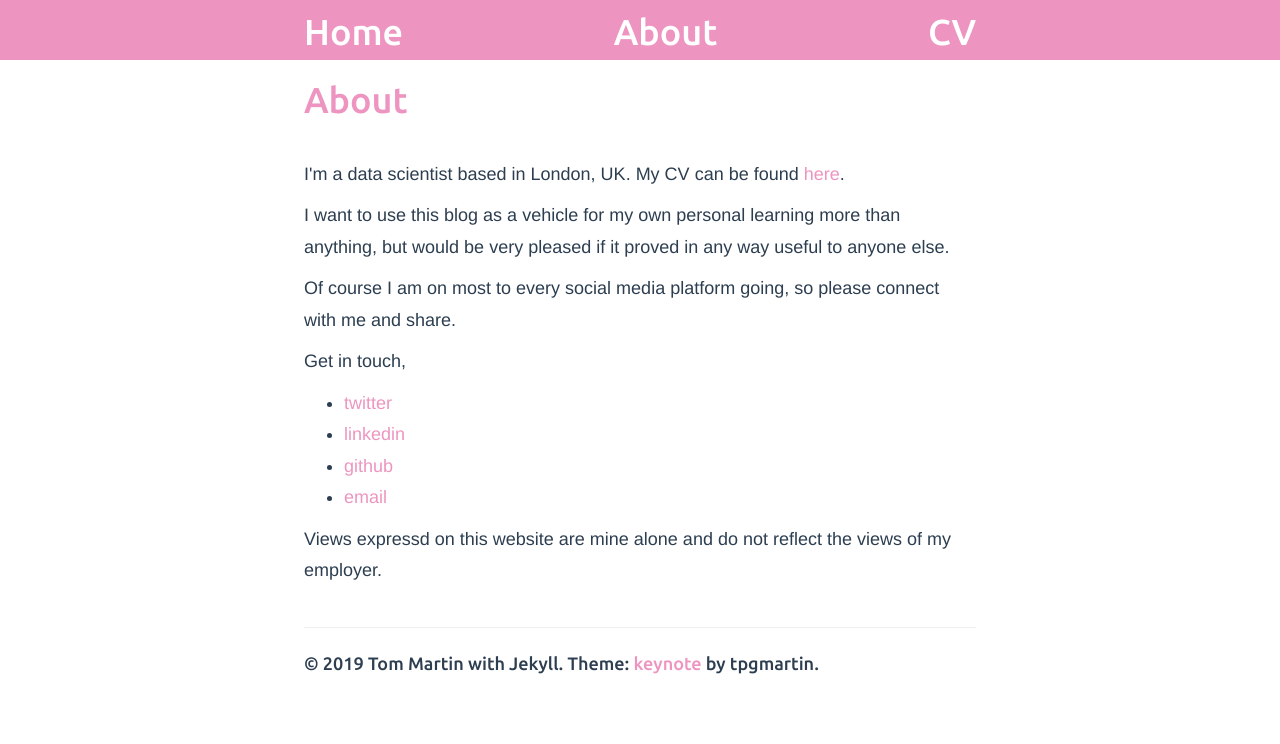
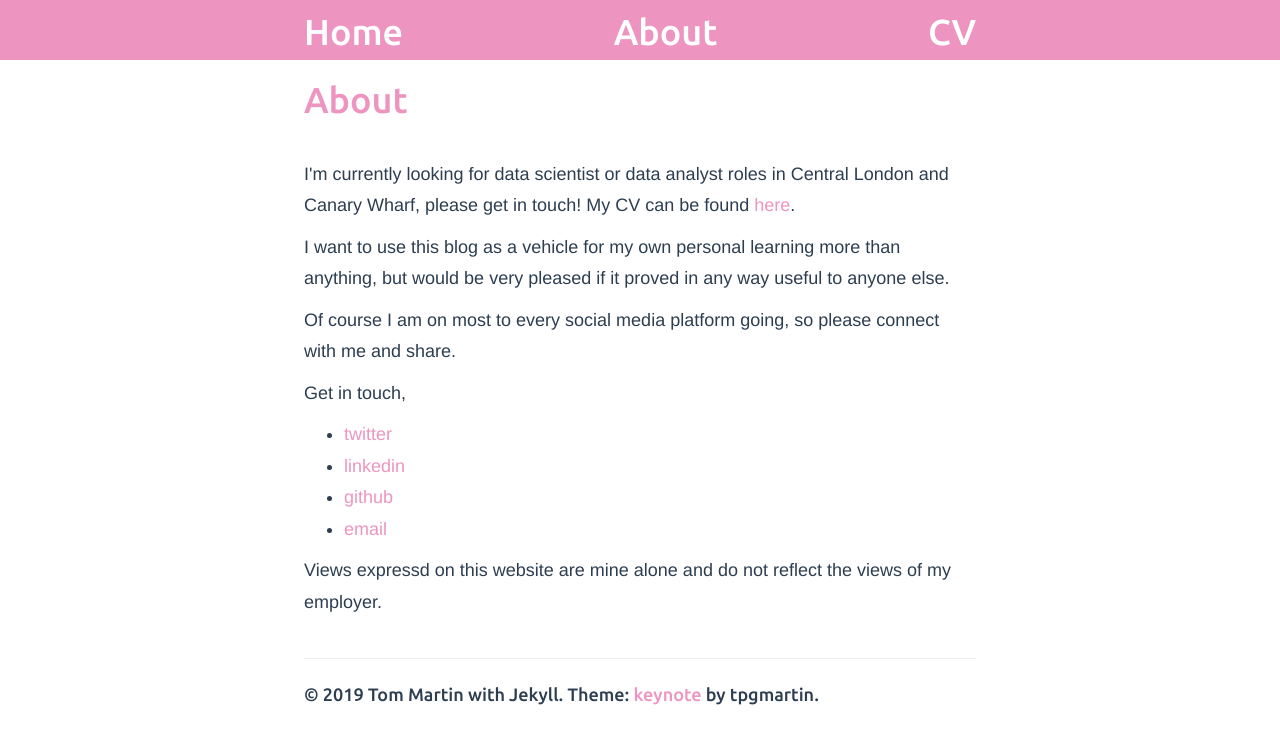
Before and after one commit to tpgmartin/tpgmartin.github.io, a Jekyll site: the page built from about.html, in a window 1280 px wide. Shown: the top 744 px of the page. Built offline with Jekyll 4.4.1, drawn with Linux system fonts in a browser that asks for light colours.

Commit message:
Update profile, CV

```diff
--- a/about.html
+++ b/about.html
@@ -7,7 +7,7 @@ group: navigation
 <article>
   <div>
     <div class="article_body">
-      <p>I'm a data scientist based in London, UK. My CV can be found <a href="{{ site.BASE_PATH }}/{{ site.cv_path }}">here</a>.</p>
+      <p>I'm currently looking for data scientist or data analyst roles in Central London and Canary Wharf, please get in touch! My CV can be found <a href="{{ site.BASE_PATH }}/{{ site.cv_path }}">here</a>.</p>
 
       <p>I want to use this blog as a vehicle for my own personal learning more than anything, but would be very pleased if it proved in any way useful to anyone else.</p>
 
```
Also changed, not shown: 1 other file.
